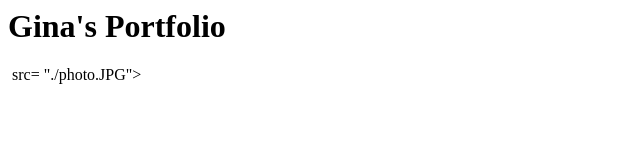
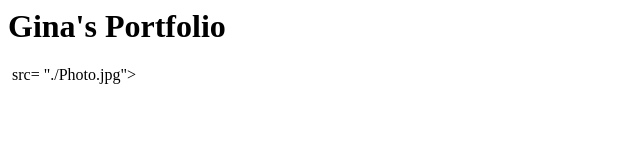
Before and after one commit to gespinosa28/gespinosa28.github.io, a plain HTML site: page index.html in a window 1280 px wide. Shown: the full height of the page, 0-640 px from the left. Drawn offline with Linux system fonts and the light colour scheme.

Commit message:
Update index.html

```diff
--- a/index.html
+++ b/index.html
@@ -1,4 +1,4 @@
 <html>
     <h1>Gina's Portfolio</h1>
-    <img> src= "./photo.JPG">
+    <img> src= "./Photo.jpg">
 </html>
```
